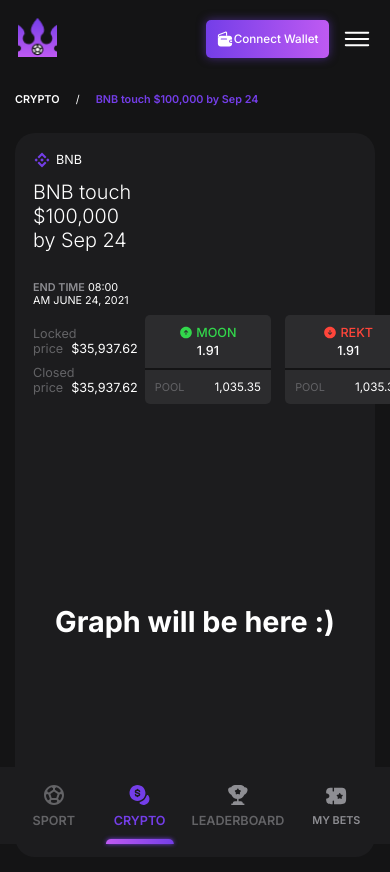
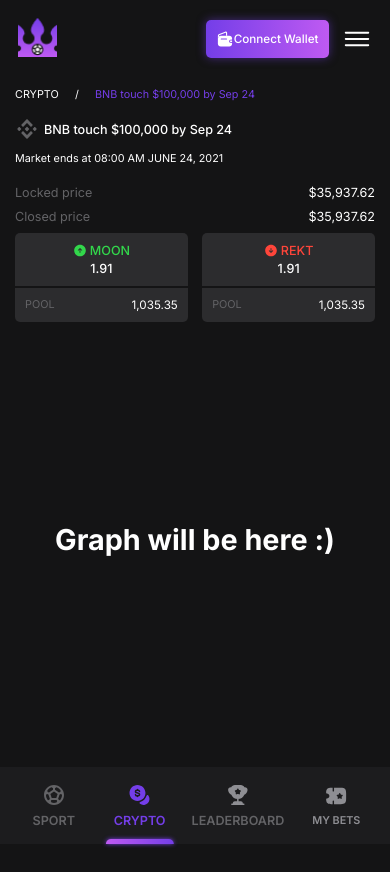
Before and after one commit to muhammad-junaid1/kingdom-sport, a React (Create React App) app: page /crypto/BNB in a window 390 px wide. After the commit the page ends 844 px from the top, so only its background shows below. Built offline with nearby package versions, Linux system fonts and the light colour scheme.

Commit message:
coin-section on moible

```diff
--- a/src/components/pages/components/BreadCrumbs.jsx
+++ b/src/components/pages/components/BreadCrumbs.jsx
@@ -18,7 +18,7 @@
         {items.map((item, index) => {
           return (
             <>
-              <li className="fw-bold" style={{color: items.length-1 === index ? "#743EE8" : ""}}>{item}</li> {index < items.length-1 && <span style={styles.span}>/</span>}
+              <li style={{color: items.length-1 === index ? "#743EE8" : ""}}>{item}</li> {index < items.length-1 && <span style={styles.span}>/</span>}
             </>
           );
         })}
--- a/src/components/pages/components/CoinSection.jsx
+++ b/src/components/pages/components/CoinSection.jsx
@@ -1,32 +1,53 @@
-import React from 'react';
-import BreadCrumbs from './BreadCrumbs';
+import React, { useContext } from "react";
+import BreadCrumbs from "./BreadCrumbs";
 import SVGIcons from "../../SvgIcons";
 import "../css/CoinSection.css";
-import CryptoBet from './CryptoBet';
+import CryptoBet from "./CryptoBet";
+import { AllRoutesContext } from "../../Main";
 
-const CoinSection = ({coin, endTime, bet, prices}) => {
+const CoinSection = ({ coin, endTime, bet, prices }) => {
   const Icon = SVGIcons.CryptoIcons[coin.icon];
+  const { isMobile } = useContext(AllRoutesContext);
   return (
     <>
       <div className="coin-section">
         <div className="coin-section__header">
-                    <BreadCrumbs items={["CRYPTO", coin.details()]}/>
+          <BreadCrumbs items={["CRYPTO", coin.details()]} />
         </div>
         <div className="coin-section__content">
           <div className="coin-content__container">
             <div className="left">
-                            <p className='coin-content__header'><Icon color="#743EE8"/> {coin.text}</p>
+              {!isMobile && <p className="coin-content__header">
+                <Icon color="#743EE8" /> {coin.text}
+              </p>
+              }
+              {isMobile ? (
+                <p className="coin-content__header"><Icon/> {coin.details()}</p>
+              ) : (
                 <h2 className="coin-content__details">{coin.details()}</h2>
-                            <p className='coin-content__endtime'><span className='fw-bold'>END TIME</span> {endTime[0]} {endTime[1]}</p>
+              )}
+              <p className="coin-content__endtime">
+              {isMobile ? `Market ends at ${endTime[0]} ${endTime[1]}` : <>
+                <span className="fw-bold">END TIME</span> {endTime[0]}{" "}
+                {endTime[1]}
+                </>
+              }
+              </p>
               <div className="coin-content__prices">
-                                <p className="prices__locked"><span>Locked price</span>{prices.locked}</p>
-                                <p className="prices__closed"><span>Closed price</span>{prices.closed}</p>
+                <p className="prices__locked">
+                  <span>Locked price</span>
+                  {prices.locked}
+                </p>
+                <p className="prices__closed">
+                  <span>Closed price</span>
+                  {prices.closed}
+                </p>
               </div>
             </div>
             <div className="right">
               <div className="coin-content__crypto-bets">
-                            <CryptoBet type="moon" {...bet}/>
-                            <CryptoBet type="rekt" {...bet}/>
+                <CryptoBet type="moon" {...bet} />
+                <CryptoBet type="rekt" {...bet} />
               </div>
             </div>
           </div>
@@ -39,5 +60,4 @@
   );
 };
 
-
 export default CoinSection;
--- a/src/components/pages/css/CoinSection.css
+++ b/src/components/pages/css/CoinSection.css
@@ -67,3 +67,38 @@
     padding: 200px 0;
     text-align: center;
 }
+
+@media all and (max-width: 500px) {
+    .coin-content__container {
+        display: block;
+    }
+    .coin-section__content {
+        background: var(--page-bg);
+        border-radius: 0;
+        margin-top: 0;
+        padding: 0;
+    }
+    .coin-content__header{
+        font-weight: 500;
+        margin-top: 1.8rem;
+        margin-bottom: 1.2rem;
+    }
+    .coin-content__header svg {
+        width: 24px;
+        height: 24px;
+    }
+
+    .coin-content__prices p {
+        display: flex;
+        justify-content: space-between;
+    }
+
+    .coin-content__crypto-bets {
+        justify-content: space-between;
+    }
+
+    .coin-content__crypto-bets .crypto-bet {
+        width: 48% !important;
+        margin: 0 !important;
+    }
+}
--- a/src/css/Main.css
+++ b/src/css/Main.css
@@ -27,7 +27,7 @@
 
     .content {
         min-width: 100%;
-        padding: 15px;
+        padding: 10px 15px 15px 15px;
     }
 
 }
```
Lines whose indentation alone changed are shown as unchanged.
